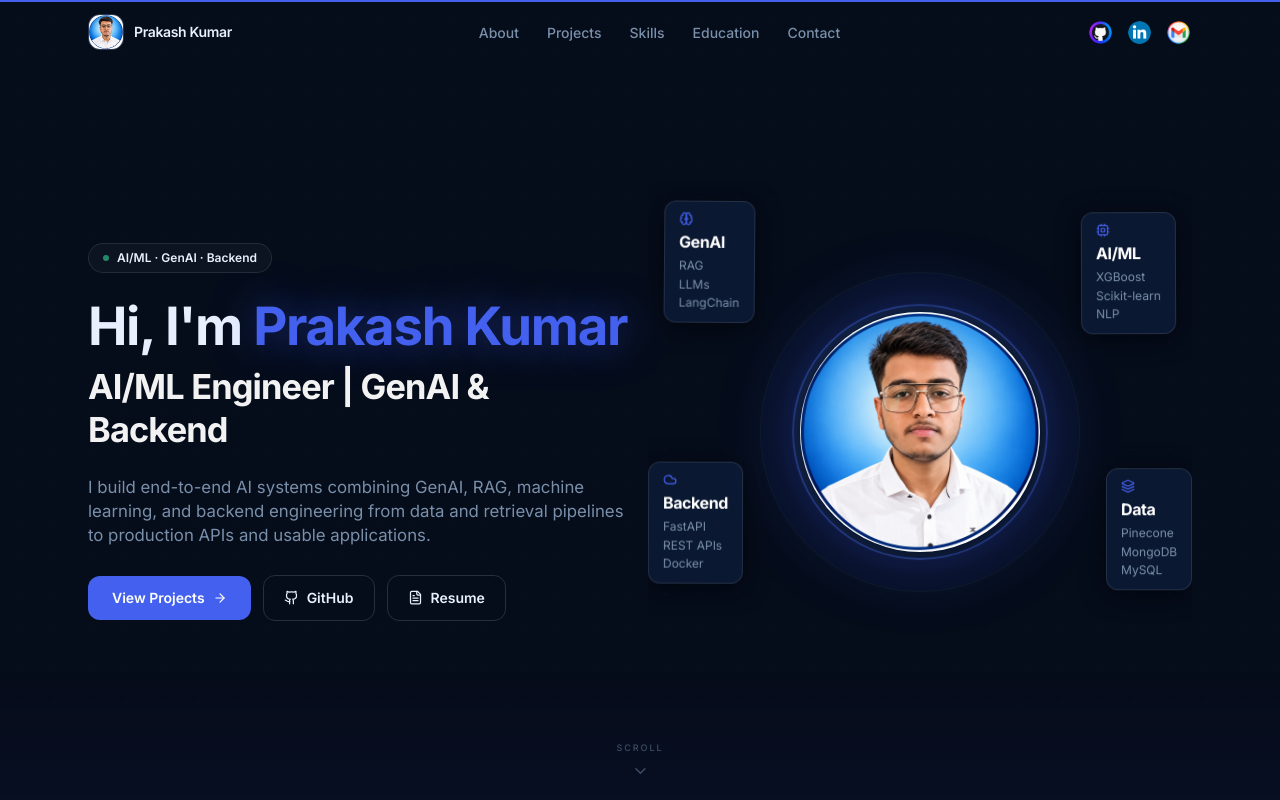
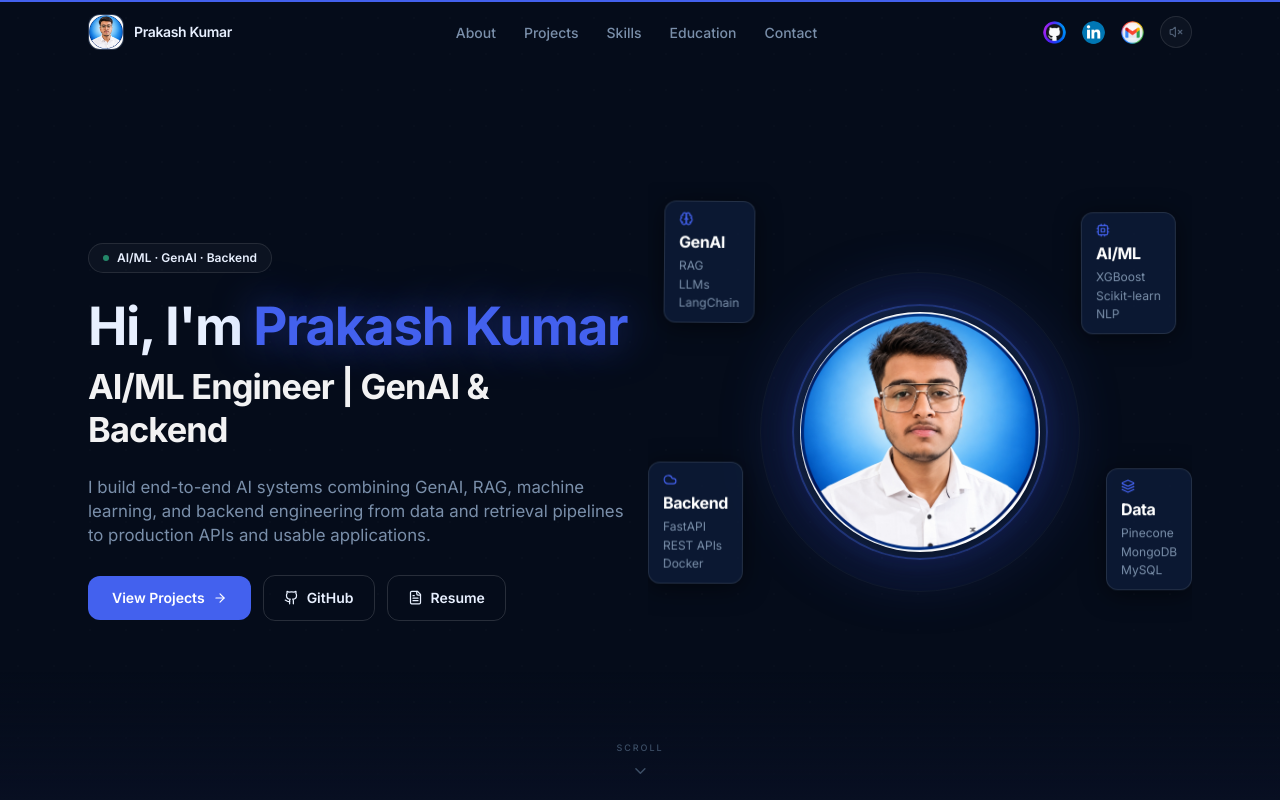
Before and after one commit to prakash-afk/PortFolio, a React (Vite) app in the folder portfolio-site/: page / in a window 1280 px wide. Shown: the top 800 px of the page. Built offline with nearby package versions, Linux system fonts and the light colour scheme; no server answers.

Commit message:
feat: add project metric badges, 3D tilt, spotlight glow, and sound toggle

```diff
--- a/portfolio-site/src/components/About.jsx
+++ b/portfolio-site/src/components/About.jsx
@@ -9,6 +9,58 @@ const ICON_MAP = {
   focus:     Focus,
   book:      BookOpen,
 };
+
+function AboutCard({ card, icon: Icon }) {
+  const cardRef = useRef(null);
+  const [spotlight, setSpotlight] = useState({ x: 0, y: 0, opacity: 0 });
+
+  const handleMouseMove = (e) => {
+    if (!cardRef.current) return;
+    const rect = cardRef.current.getBoundingClientRect();
+    setSpotlight({
+      x: e.clientX - rect.left,
+      y: e.clientY - rect.top,
+      opacity: 1,
+    });
+  };
+
+  const handleMouseLeave = () => {
+    setSpotlight((prev) => ({ ...prev, opacity: 0 }));
+  };
+
+  return (
+    <div
+      ref={cardRef}
+      onMouseMove={handleMouseMove}
+      onMouseLeave={handleMouseLeave}
+      className="card-glow group relative p-4 sm:p-5 overflow-hidden"
+    >
+      {/* Dynamic Cursor Spotlight Radial Glow */}
+      <div
+        className="pointer-events-none absolute -inset-px rounded-[14px] transition-opacity duration-300"
+        style={{
+          opacity: spotlight.opacity,
+          background: `radial-gradient(220px circle at ${spotlight.x}px ${spotlight.y}px, rgba(67,97,238,0.18), transparent 70%)`,
+        }}
+        aria-hidden="true"
+      />
+
+      {/* Content */}
+      <div className="relative z-10">
+        <div
+          className="w-8 h-8 rounded-lg flex items-center justify-center mb-3 transition-colors duration-200 group-hover:bg-accent/20"
+          style={{ background: 'var(--accent-dim)' }}
+        >
+          <Icon size={16} className="text-accent" />
+        </div>
+        <h3 className="font-semibold text-sm text-[--text] mb-1.5">
+          {card.title}
+        </h3>
+        <p className="text-[--muted] text-xs leading-relaxed">{card.desc}</p>
+      </div>
+    </div>
+  );
+}
 
 export default function About() {
   const sectionRef = useRef(null);
@@ -80,21 +132,11 @@ export default function About() {
             {about.cards.map((card) => {
               const Icon = ICON_MAP[card.icon] || Target;
               return (
-                <div
+                <AboutCard
                   key={card.title}
-                  className="card-glow group p-4 sm:p-5"
-                >
-                  <div
-                    className="w-8 h-8 rounded-lg flex items-center justify-center mb-3 transition-colors duration-200 group-hover:bg-accent/20"
-                    style={{ background: 'var(--accent-dim)' }}
-                  >
-                    <Icon size={16} className="text-accent" />
-                  </div>
-                  <h3 className="font-semibold text-sm text-[--text] mb-1.5">
-                    {card.title}
-                  </h3>
-                  <p className="text-[--muted] text-xs leading-relaxed">{card.desc}</p>
-                </div>
+                  card={card}
+                  icon={Icon}
+                />
               );
             })}
           </motion.div>
--- a/portfolio-site/src/components/Navbar.jsx
+++ b/portfolio-site/src/components/Navbar.jsx
@@ -1,12 +1,29 @@
 import { useState, useEffect } from 'react';
 import { motion, useScroll, useTransform } from 'framer-motion';
+import { Volume2, VolumeX } from 'lucide-react';
 import { PORTFOLIO } from '../content';
+import { sound } from '../utils/sound';
 
 const NAV_LINKS = ['About', 'Projects', 'Skills', 'Education', 'Contact'];
 
 export default function Navbar() {
   const [scrolled,       setScrolled]       = useState(false);
   const [activeSection,  setActiveSection]  = useState('');
+  const [isMuted,        setIsMuted]        = useState(sound.isMuted);
+
+  // Sound state listener
+  useEffect(() => {
+    const handleSoundChange = (e) => {
+      setIsMuted(e.detail.isMuted);
+    };
+    window.addEventListener('sound-state-change', handleSoundChange);
+    return () => window.removeEventListener('sound-state-change', handleSoundChange);
+  }, []);
+
+  const toggleSound = () => {
+    const unmuted = sound.toggle();
+    setIsMuted(!unmuted);
+  };
 
   // Scroll progress bar
   const { scrollYProgress } = useScroll();
@@ -148,6 +165,21 @@ export default function Navbar() {
               />
             </a>
           )}
+
+          {/* Sound FX Toggle (Muted by default) */}
+          <button
+            type="button"
+            onClick={toggleSound}
+            title={isMuted ? 'Sound effects: Off (click to unmute)' : 'Sound effects: On (click to mute)'}
+            aria-label={isMuted ? 'Enable sound effects' : 'Disable sound effects'}
+            className="w-7 h-7 sm:w-8 sm:h-8 rounded-full flex items-center justify-center text-[--muted] hover:text-white hover:bg-white/[0.08] transition-colors ml-0.5 border border-white/[0.1] bg-white/[0.03]"
+          >
+            {isMuted ? (
+              <VolumeX size={14} className="opacity-60" />
+            ) : (
+              <Volume2 size={14} className="text-accent" />
+            )}
+          </button>
         </div>
       </nav>
     </header>
--- a/portfolio-site/src/content.js
+++ b/portfolio-site/src/content.js
@@ -110,6 +110,7 @@ export const PORTFOLIO = {
       name: 'Intelligent Loan Approval System',
       title: 'Intelligent Loan Approval System',
       tags: ['Machine Learning', 'Backend', 'XGBoost'],
+      metrics: ['0.984 ROC-AUC', '50K+ Records'],
       shortDescription: 'Automated credit-risk assessment using XGBoost with 0.984 ROC-AUC on 50K+ records.',
       desc: 'Automated credit-risk assessment using XGBoost with 0.984 ROC-AUC on 50K+ records.',
       tech: ['Python', 'XGBoost', 'Pandas', 'FastAPI', 'React.js', 'Docker'],
@@ -128,6 +129,7 @@ export const PORTFOLIO = {
       name: 'Healthcare RAG Chatbot',
       title: 'Healthcare RAG Chatbot',
       tags: ['GenAI', 'RAG', 'Backend'],
+      metrics: ['Role-Based RBAC', 'Pinecone Vectors'],
       shortDescription: 'Role-aware RAG assistant answering document-grounded medical queries with strict RBAC.',
       desc: 'Role-aware RAG assistant answering document-grounded medical queries with strict RBAC.',
       tech: ['Python', 'FastAPI', 'LangChain', 'Pinecone', 'Gemini', 'MongoDB'],
@@ -146,6 +148,7 @@ export const PORTFOLIO = {
       name: 'Plant Disease Detection',
       title: 'Plant Disease Detection',
       tags: ['Computer Vision', 'Deep Learning'],
+      metrics: ['Multi-Class CNN', 'Leaf Classifier'],
       shortDescription: 'CNN-based multi-class classifier for early plant disease identification from leaf images.',
       desc: 'CNN-based multi-class classifier for early plant disease identification from leaf images.',
       tech: ['Python', 'TensorFlow', 'Keras', 'OpenCV', 'NumPy'],
@@ -164,6 +167,7 @@ export const PORTFOLIO = {
       name: 'Full-Stack Expense Tracker',
       title: 'Full-Stack Expense Tracker',
       tags: ['Backend', 'REST API', 'MongoDB'],
+      metrics: ['JWT Auth', 'Real-Time Alerts'],
       shortDescription: 'Personal finance tracker with JWT authentication, REST APIs, real-time dashboards, and budget-threshold alerts.',
       desc: 'Personal finance tracker with JWT authentication, REST APIs, real-time dashboards, and budget-threshold alerts.',
       tech: ['React', 'Node.js', 'Express', 'MongoDB', 'Tailwind CSS'],
--- /dev/null
+++ b/portfolio-site/src/utils/sound.js
@@ -0,0 +1,118 @@
+// ─────────────────────────────────────────────────────────
+//  TACTILE SOUND SYNTHESIZER (Web Audio API)
+//  Zero audio asset downloads, zero lag, muted by default
+// ─────────────────────────────────────────────────────────
+
+class SoundManager {
+  constructor() {
+    this.ctx = null;
+    this.isMuted = true;
+    if (typeof window !== 'undefined') {
+      const saved = localStorage.getItem('sound_enabled');
+      this.isMuted = saved !== 'true'; // Muted by default per user request
+    }
+  }
+
+  init() {
+    if (!this.ctx && typeof window !== 'undefined') {
+      const AudioCtx = window.AudioContext || window.webkitAudioContext;
+      if (AudioCtx) {
+        this.ctx = new AudioCtx();
+      }
+    }
+    if (this.ctx && this.ctx.state === 'suspended') {
+      this.ctx.resume();
+    }
+  }
+
+  toggle() {
+    this.init();
+    this.isMuted = !this.isMuted;
+    if (typeof window !== 'undefined') {
+      localStorage.setItem('sound_enabled', (!this.isMuted).toString());
+      window.dispatchEvent(new CustomEvent('sound-state-change', { detail: { isMuted: this.isMuted } }));
+    }
+    if (!this.isMuted) {
+      this.playPop(650, 0.05);
+    }
+    return !this.isMuted;
+  }
+
+  playPop(freq = 680, duration = 0.045) {
+    if (this.isMuted) return;
+    try {
+      this.init();
+      if (!this.ctx) return;
+      const now = this.ctx.currentTime;
+      const osc = this.ctx.createOscillator();
+      const gain = this.ctx.createGain();
+
+      osc.type = 'sine';
+      osc.frequency.setValueAtTime(freq, now);
+      osc.frequency.exponentialRampToValueAtTime(freq * 0.6, now + duration);
+
+      gain.gain.setValueAtTime(0.065, now);
+      gain.gain.exponentialRampToValueAtTime(0.001, now + duration);
+
+      osc.connect(gain);
+      gain.connect(this.ctx.destination);
+
+      osc.start();
+      osc.stop(now + duration);
+    } catch {}
+  }
+
+  playModalOpen() {
+    if (this.isMuted) return;
+    try {
+      this.init();
+      if (!this.ctx) return;
+      const now = this.ctx.currentTime;
+      const osc = this.ctx.createOscillator();
+      const gain = this.ctx.createGain();
+
+      osc.type = 'sine';
+      osc.frequency.setValueAtTime(380, now);
+      osc.frequency.exponentialRampToValueAtTime(740, now + 0.08);
+
+      gain.gain.setValueAtTime(0.06, now);
+      gain.gain.exponentialRampToValueAtTime(0.001, now + 0.09);
+
+      osc.connect(gain);
+      gain.connect(this.ctx.destination);
+
+      osc.start();
+      osc.stop(now + 0.09);
+    } catch {}
+  }
+
+  playModalClose() {
+    if (this.isMuted) return;
+    try {
+      this.init();
+      if (!this.ctx) return;
+      const now = this.ctx.currentTime;
+      const osc = this.ctx.createOscillator();
+      const gain = this.ctx.createGain();
+
+      osc.type = 'sine';
+      osc.frequency.setValueAtTime(620, now);
+      osc.frequency.exponentialRampToValueAtTime(320, now + 0.065);
+
+      gain.gain.setValueAtTime(0.05, now);
+      gain.gain.exponentialRampToValueAtTime(0.001, now + 0.075);
+
+      osc.connect(gain);
+      gain.connect(this.ctx.destination);
+
+      osc.start();
+      osc.stop(now + 0.075);
+    } catch {}
+  }
+
+  playSwitch() {
+    this.playPop(820, 0.035);
+  }
+}
+
+export const sound = new SoundManager();
```
Also changed, not shown: portfolio-site/src/components/Projects.jsx (+80 -4 lines).
